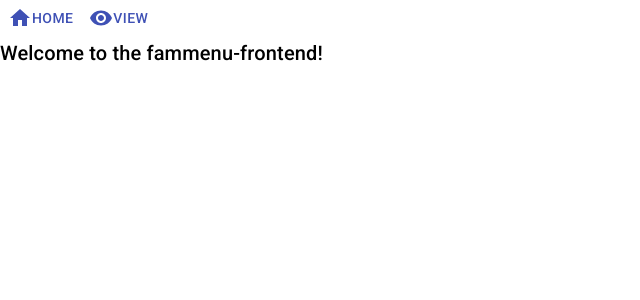
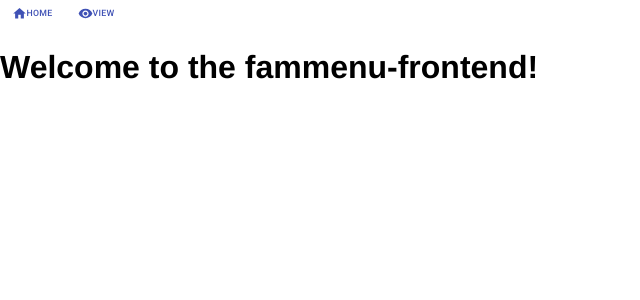
Before and after one commit to iancwwong/fammenu-frontend, a React app: page / in a window 1280 px wide. Shown: the top 300 px of the page, without its empty margins (0-640 px from the left). Built offline with nearby package versions, Linux system fonts and the light colour scheme.

Commit message:
Setting up sass and default font

```diff
--- a/package.json
+++ b/package.json
@@ -23,10 +23,12 @@
     "graphql-request": "^3.4.0",
     "live-server": "^1.2.1",
     "material-ui-chip-input": "^1.1.0",
+    "node-sass": "^5.0.0",
     "normalize.css": "7.0.0",
     "react": "^17.0.1",
     "react-dom": "^17.0.1",
     "react-router-dom": "^5.2.0",
+    "sass-loader": "6.0.6",
     "style-loader": "0.18.2",
     "webpack": "3.1.0",
     "webpack-dev-server": "2.5.1"
--- a/src/components/viewFoodItemsPage/SearchResults.js
+++ b/src/components/viewFoodItemsPage/SearchResults.js
@@ -6,18 +6,17 @@ import ListItem from '@material-ui/core/ListItem';
 import ListItemSecondaryAction from '@material-ui/core/ListItemSecondaryAction';
 import IconButton from '@material-ui/core/IconButton';
 import DeleteIcon from '@material-ui/icons/Delete';
-import Typography from '@material-ui/core/Typography';
 
 const SearchResults = (props) => (
     <div>
-        <Typography>
+        <h3>
             {
                 (props.foundFoodItems && props.foundFoodItems.length > 0) ?
                     (<p>{props.foundFoodItems.length} food items found!</p>)
                 :
                     (<p>No results</p>)
             }
-        </Typography>
+        </h3>
 
         {
             (props.foundFoodItems && props.foundFoodItems.length > 0) &&
--- a/src/index.js
+++ b/src/index.js
@@ -2,6 +2,7 @@ import React from 'react';
 import ReactDOM from 'react-dom';
 import App from './pages/_app';
 import 'normalize.css/normalize.css'
+import './styles/styles.scss';
 
 ReactDOM.render(
     <App />,
--- a/src/pages/HomePage.js
+++ b/src/pages/HomePage.js
@@ -1,14 +1,11 @@
 import React from 'react';
 import Navbar from '../components/Navbar';
-import Typography from '@material-ui/core/Typography';
 
 const HomePage = () => (
     <div>
         <Navbar />
 
-        <Typography variant="h6">
-            Welcome to the fammenu-frontend!
-        </Typography>
+        <h1>Welcome to the fammenu-frontend!</h1>
     </div>
 );
 
--- a/src/pages/ViewFoodItems.js
+++ b/src/pages/ViewFoodItems.js
@@ -9,7 +9,6 @@ import Grid from '@material-ui/core/Grid';
 import Divider from '@material-ui/core/Divider';
 import Fab from '@material-ui/core/Fab';
 import AddIcon from '@material-ui/icons/Add';
-import Typography from '@material-ui/core/Typography';
 
 export default class ViewFoodItems extends React.Component {
 
@@ -135,9 +134,7 @@ export default class ViewFoodItems extends React.Component {
         return (
             <div>
                 <Navbar />
-                <Typography variant="h6">
-                    Food Items Viewing Page
-                </Typography>
+                <h1>Food Items Viewing Page</h1>
 
                 <Grid container direction="row">
                     <SearchForm
--- /dev/null
+++ b/src/styles/base/_base.scss
@@ -0,0 +1,16 @@
+html {
+    font-size: 62.5%;
+}
+
+body {
+    font-family: Helvetica, Arial, sans-serif;
+    font-size: $m-size;
+}
+
+button {
+    cursor: pointer;
+}
+
+button:disabled {
+    cursor: default;
+}
--- /dev/null
+++ b/src/styles/base/_settings.scss
@@ -0,0 +1,5 @@
+// Spacing
+$m-size: 1.6rem;
+$l-size: 3.2rem;
+$s-size: 1.2rem;
+$xl-size: 4.8rem;
--- /dev/null
+++ b/src/styles/styles.scss
@@ -0,0 +1,2 @@
+@import './base/settings';
+@import './base/base';
--- a/webpack.config.js
+++ b/webpack.config.js
@@ -13,10 +13,11 @@ module.exports = {
             test: /.js$/,
             exclude: /node_modules/
         }, {
-            test: /\.css$/,
+            test: /\.s?css$/,
             use: [
                 'style-loader',
-                'css-loader'
+                'css-loader',
+                'sass-loader'
             ]
         }
     ]
```
Also changed, not shown: 1 other file (tests, documents, lock files or other folders).
